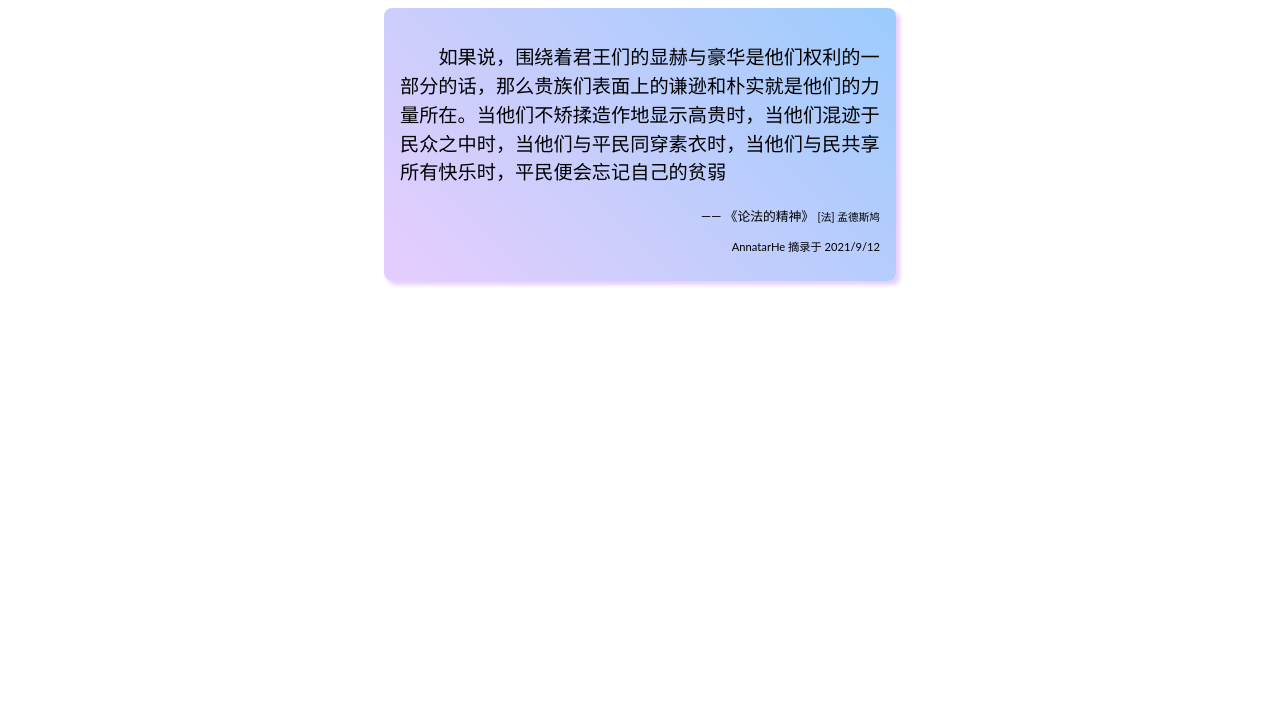
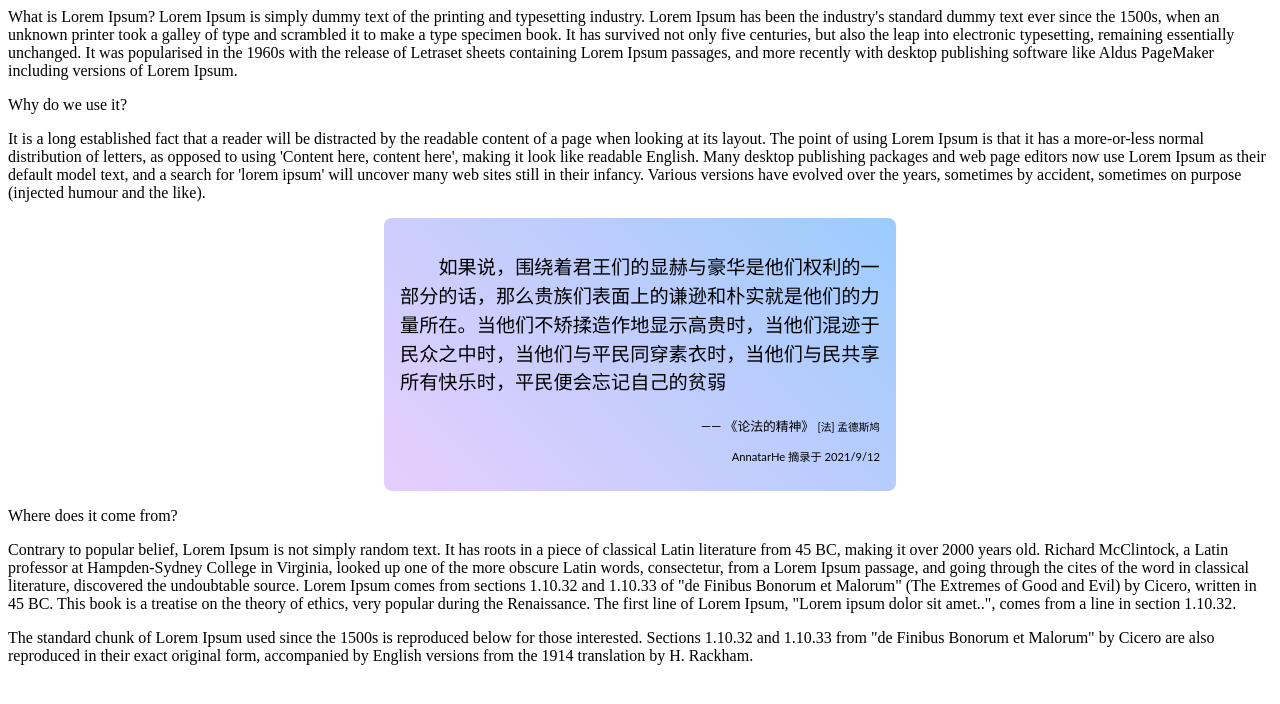
Before and after one commit to clippingkk/web-widget-script, a website built with Vite: page src/demo.html in a window 1280 px wide. Built offline with nearby package versions, Linux system fonts and the light colour scheme; no server answers; a web font is replaced by a local one.

Commit message:
fix(style): fix logo url and style

```diff
--- a/src/common.ts
+++ b/src/common.ts
@@ -3,6 +3,6 @@ export const API_ENDPOINT = 'https://clippingkk-api.annatarhe.com/api/v2/graphql
 export const WEBSITE_ENDPOINT = 'https://clippingkk.annatarhe.com'
 // export const CDN_PREFIX = 'https://clippingkk-cdn.annatarhe.com'
 export const CDN_PREFIX = 'https://ck-cdn.annatarhe.cn'
-export const logoURL = 'https://clippingkk.annatarhe.com/logo-cb37656621e374fb394541bbd7425188.png'
+export const logoURL = CDN_PREFIX + '/ck-assets/logo.png'
 export const ROOT_SELECTOR_CLASS = 'ck-clipping-card'
 export const rootDOM = document.querySelector('.' + ROOT_SELECTOR_CLASS)!
--- a/src/demo.html
+++ b/src/demo.html
@@ -9,6 +9,18 @@
 </head>
 
 <body>
+
+  What is Lorem Ipsum?
+Lorem Ipsum is simply dummy text of the printing and typesetting industry. Lorem Ipsum has been the industry's standard dummy text ever since the 1500s, when an unknown printer took a galley of type and scrambled it to make a type specimen book. It has survived not only five centuries, but also the leap into electronic typesetting, remaining essentially unchanged. It was popularised in the 1960s with the release of Letraset sheets containing Lorem Ipsum passages, and more recently with desktop publishing software like Aldus PageMaker including versions of Lorem Ipsum.
+
+<p>
+ Why do we use it?
+</p>
+<p>
+
+It is a long established fact that a reader will be distracted by the readable content of a page when looking at its layout. The point of using Lorem Ipsum is that it has a more-or-less normal distribution of letters, as opposed to using 'Content here, content here', making it look like readable English. Many desktop publishing packages and web page editors now use Lorem Ipsum as their default model text, and a search for 'lorem ipsum' will uncover many web sites still in their infancy. Various versions have evolved over the years, sometimes by accident, sometimes on purpose (injected humour and the like).
+</p>
+
   <blockquote class="ck-clipping-card" data-cid='18748'>
     <p lang="zh" dir="ltr" class="ck-content">
       如果说，围绕着君王们的显赫与豪华是他们权利的一部分的话，那么贵族们表面上的谦逊和朴实就是他们的力量所在。当他们不矫揉造作地显示高贵时，当他们混迹于民众之中时，当他们与平民同穿素衣时，当他们与民共享所有快乐时，平民便会忘记自己的贫弱
@@ -23,6 +35,22 @@
     </p>
   </blockquote>
   <script type="module" async src="./main.js" charset="utf-8"></script>
+
+<p>
+
+Where does it come from?
+</p>
+<p>
+
+Contrary to popular belief, Lorem Ipsum is not simply random text. It has roots in a piece of classical Latin literature from 45 BC, making it over 2000 years old. Richard McClintock, a Latin professor at Hampden-Sydney College in Virginia, looked up one of the more obscure Latin words, consectetur, from a Lorem Ipsum passage, and going through the cites of the word in classical literature, discovered the undoubtable source. Lorem Ipsum comes from sections 1.10.32 and 1.10.33 of "de Finibus Bonorum et Malorum" (The Extremes of Good and Evil) by Cicero, written in 45 BC. This book is a treatise on the theory of ethics, very popular during the Renaissance. The first line of Lorem Ipsum, "Lorem ipsum dolor sit amet..", comes from a line in section 1.10.32.
+</p>
+
+<p>
+
+The standard chunk of Lorem Ipsum used since the 1500s is reproduced below for those interested. Sections 1.10.32 and 1.10.33 from "de Finibus Bonorum et Malorum" by Cicero are also reproduced in their exact original form, accompanied by English versions from the 1914 translation by H. Rackham.
+</p>
+
+
 </body>
 
 </html>
--- a/src/style.styl
+++ b/src/style.styl
@@ -17,9 +17,8 @@
   padding 1rem
   background-image var(--card-color)
   max-width 480px
-  margin auto
+  margin 1rem auto
   border-radius 8px
-  box-shadow 4px 4px 4px var(--card-shadow-color);
   transition .35s box-shadow
   cursor pointer
   &:hover
```
